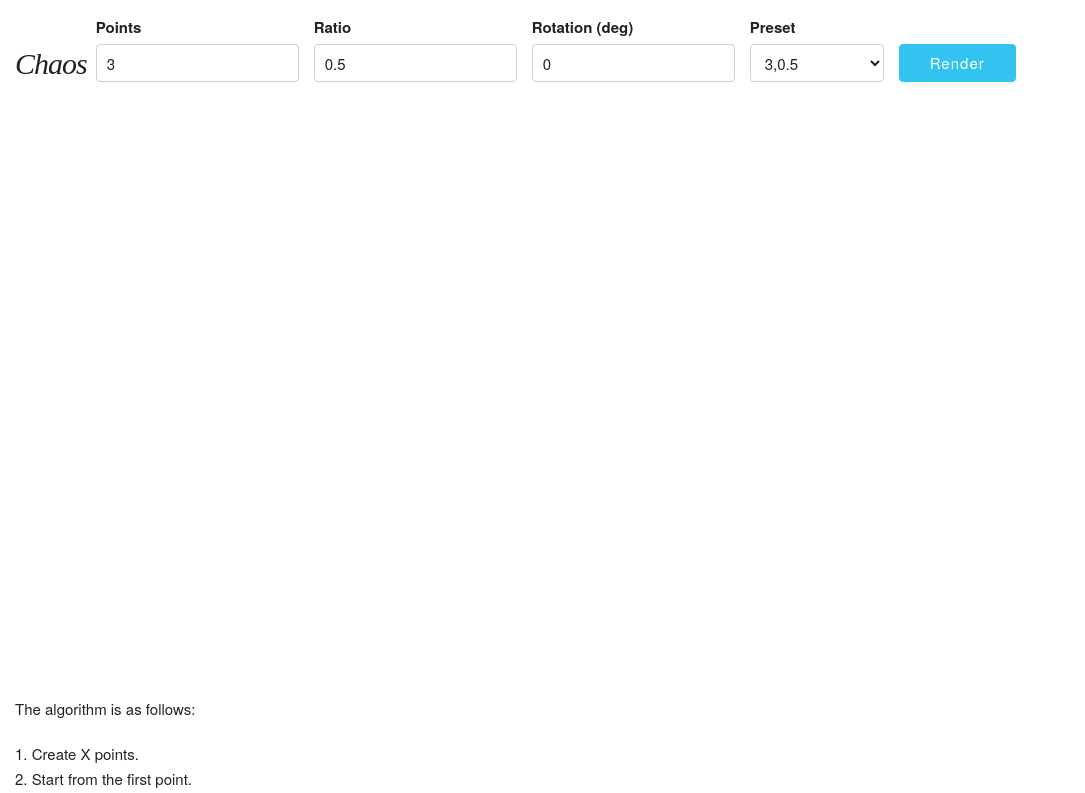
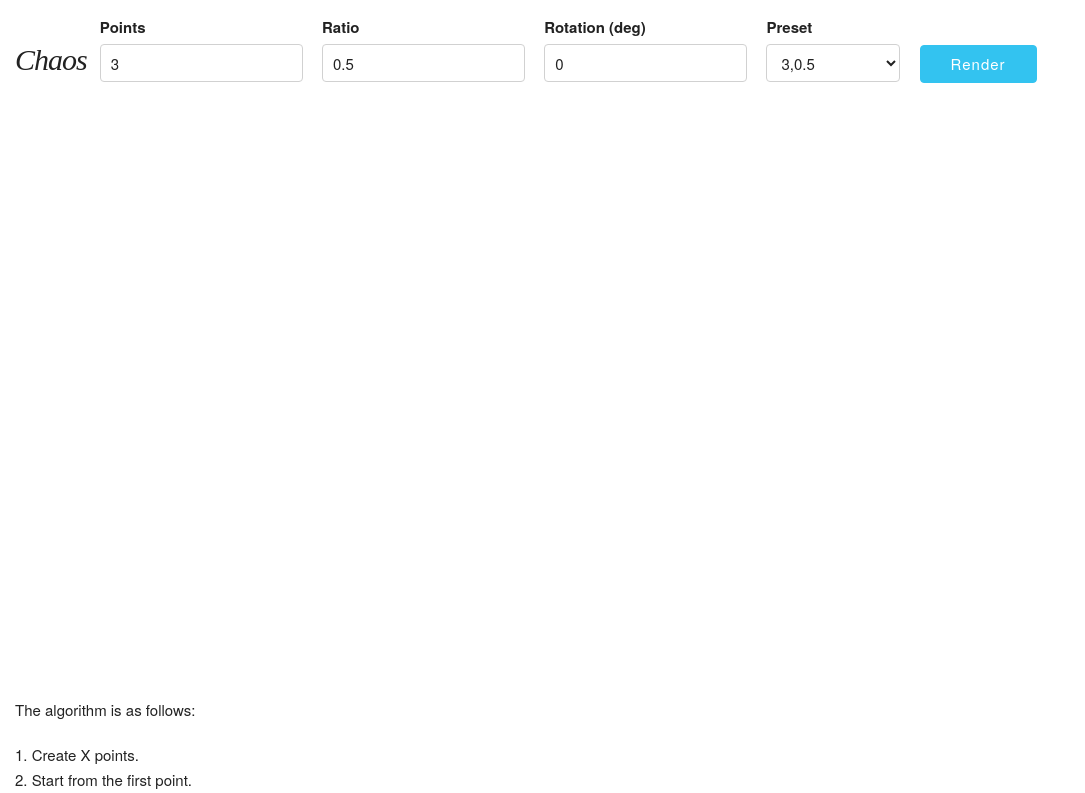
Before and after one commit to krolaw/richardweb, a website: page chaos/index.html in a window 1280 px wide. Shown: the top 793 px of the page, without its empty margins (0-1085 px from the left). Drawn offline with Linux system fonts and the light colour scheme.

Commit message:
Fix chaos css

```diff
--- a/chaos/style.css
+++ b/chaos/style.css
@@ -1,12 +1,9 @@
 body {
   padding: 1em;
-  display: flex;
-  justify-content: center;
 }
 
-.controls {
-  display: flex;
-  align-items: flex-end;
+.controls > * {
+  display: inline-block;
   margin-bottom: 1em;
 }
 
```
Also changed, not shown: chaos/dist/style.css.
